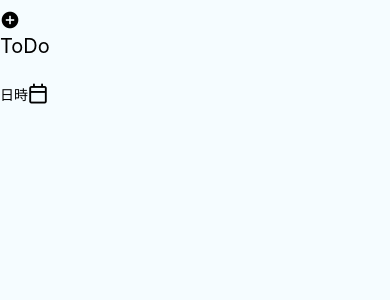
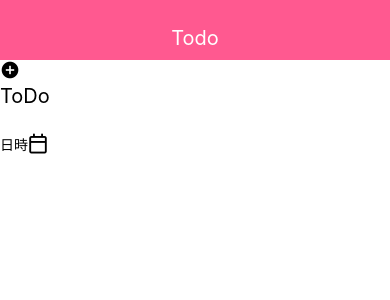
Before and after one commit to irisAsh/learnreactlibrary, a React Native app: screen / in a window 390 px wide. Shown: the top 300 px of the page. Built offline with nearby package versions, Linux system fonts and the light colour scheme.

Commit message:
Add the modal prototype

```diff
--- /dev/null
+++ b/src/actions/todoModal.js
@@ -0,0 +1,11 @@
+// @flow
+
+import { TODO_MODAL } from '../constants/actionTypes';
+
+export const openModal = () => ({
+  type: TODO_MODAL.OPEN_MODAL,
+});
+
+export const closeModal = () => ({
+  type: TODO_MODAL.CLOSE_MODAL,
+});
--- /dev/null
+++ b/src/components/TodoHeader.js
@@ -0,0 +1,26 @@
+// @flow
+
+import React from 'react';
+import { StyleSheet, Text, View } from 'react-native';
+
+const styles = StyleSheet.create({
+  container: {
+    justifyContent: 'center',
+    alignItems: 'center',
+    height: 60,
+    backgroundColor: '#FF5990',
+    paddingTop: 16,
+  },
+  title: {
+    fontSize: 20,
+    color: 'white',
+  },
+});
+
+const TodoHeader = ({ title }: { title: string }) => (
+  <View style={styles.container}>
+    <Text style={styles.title}>{title}</Text>
+  </View>
+);
+
+export default TodoHeader;
--- a/src/components/TodoMain.js
+++ b/src/components/TodoMain.js
@@ -2,20 +2,23 @@
 
 import React from 'react';
 import { StyleSheet, View } from 'react-native';
+import TodoHeader from './TodoHeader';
 import TodoForm from '../containers/TodoForm';
+import TodoModal from '../containers/TodoModal';
 
 const styles = StyleSheet.create({
   container: {
     flex: 1,
     alignItems: 'stretch',
-    backgroundColor: '#F5FCFF',
-    paddingTop: 10,
+    backgroundColor: 'white',
   },
 });
 
 const TodoMain = () => (
   <View style={styles.container}>
+    <TodoHeader title="Todo" />
     <TodoForm />
+    <TodoModal />
   </View>
 );
 
--- a/src/constants/actionTypes.js
+++ b/src/constants/actionTypes.js
@@ -2,3 +2,8 @@ export const TODO_FORM = {
   CHANGE_CONTEXT: 'CHANGE_CONTEXT',
   CHANGE_DATE: 'CHANGE_DATE',
 };
+
+export const TODO_MODAL = {
+  OPEN_MODAL: 'OPEN_MODAL',
+  CLOSE_MODAL: 'CLOSE_MODAL',
+};
--- a/src/containers/TodoForm.js
+++ b/src/containers/TodoForm.js
@@ -12,6 +12,7 @@ import {
 } from 'react-native';
 import Octions from 'react-native-vector-icons/Octicons';
 import * as todoFormActionCreators from '../actions/todoForm';
+import * as todoModalActionCreators from '../actions/todoModal';
 import TodoFormBar from './TodoFormBar';
 
 const styles = StyleSheet.create({
@@ -32,12 +33,12 @@ const TodoForm = ({
   todoContext,
   todoDate,
   changeContext,
-  changeDate,
+  openModal,
 }: {
   todoContext: string,
   todoDate: string,
   changeContext: any,
-  changeDate: any,
+  openModal: any,
 }) => (
   <ScrollView>
     <TodoFormBar />
@@ -50,7 +51,7 @@ const TodoForm = ({
     />
     <View style={styles.todoDateConteiner}>
       <Text>日時</Text>
-      <TouchableWithoutFeedback onPress={() => changeDate('2017/11/20')}>
+      <TouchableWithoutFeedback onPress={() => openModal()}>
         <Octions name="calendar" size={20} />
       </TouchableWithoutFeedback>
       <Text>{todoDate}</Text>
@@ -63,5 +64,5 @@ export default connect(
     todoContext: state.todoForm.context,
     todoDate: state.todoForm.date,
   }),
-  { ...todoFormActionCreators },
+  { ...todoFormActionCreators, ...todoModalActionCreators },
 )(TodoForm);
--- /dev/null
+++ b/src/containers/TodoModal.js
@@ -0,0 +1,45 @@
+// @flow
+
+import React from 'react';
+import { Modal, StyleSheet, TouchableWithoutFeedback, View } from 'react-native';
+import { connect } from 'react-redux';
+import MaterialIcons from 'react-native-vector-icons/MaterialIcons';
+import * as todoModalActionCreators from '../actions/todoModal';
+
+const styles = StyleSheet.create({
+  container: {
+    flex: 1,
+    backgroundColor: 'white',
+    paddingTop: 32,
+  },
+  topBarContainer: {
+    flexDirection: 'row',
+    justifyContent: 'space-between',
+    alignItems: 'center',
+  },
+});
+
+const TodoModal = ({
+  todoModal: { visible },
+  closeModal,
+}: {
+  todoModal: { visible: boolean },
+  closeModal: any,
+}) => (
+  <Modal animationType="slide" transparent visible={visible}>
+    <View style={styles.container}>
+      <View style={styles.topBarContainer}>
+        <TouchableWithoutFeedback onPress={() => closeModal()}>
+          <MaterialIcons name="close" size={30} />
+        </TouchableWithoutFeedback>
+      </View>
+    </View>
+  </Modal>
+);
+
+export default connect(
+  state => ({
+    todoModal: state.todoModal,
+  }),
+  { ...todoModalActionCreators },
+)(TodoModal);
--- a/src/reducers/index.js
+++ b/src/reducers/index.js
@@ -1,8 +1,10 @@
 import { combineReducers } from 'redux';
 import todoForm from './todoForm';
+import todoModal from './todoModal';
 
 const reducer = combineReducers({
   todoForm,
+  todoModal,
 });
 
 export default reducer;
--- /dev/null
+++ b/src/reducers/todoModal.js
@@ -0,0 +1,21 @@
+import { TODO_MODAL } from '../constants/actionTypes';
+
+const initialState = {
+  visible: false,
+};
+
+const todoModal = (state = initialState, action) => {
+  switch (action.type) {
+    case TODO_MODAL.OPEN_MODAL:
+      return {
+        ...state,
+        visible: true,
+      };
+    case TODO_MODAL.CLOSE_MODAL:
+      return initialState;
+    default:
+      return state;
+  }
+};
+
+export default todoModal;
```
